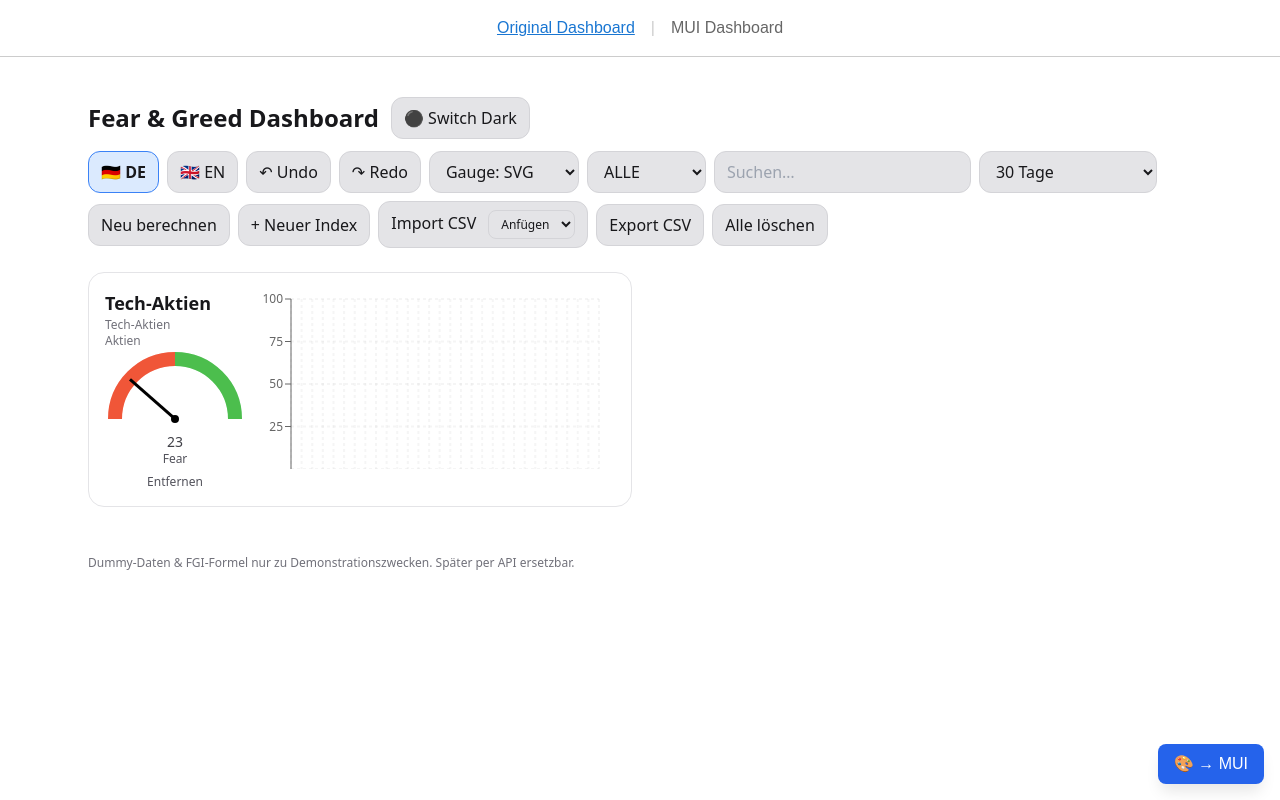
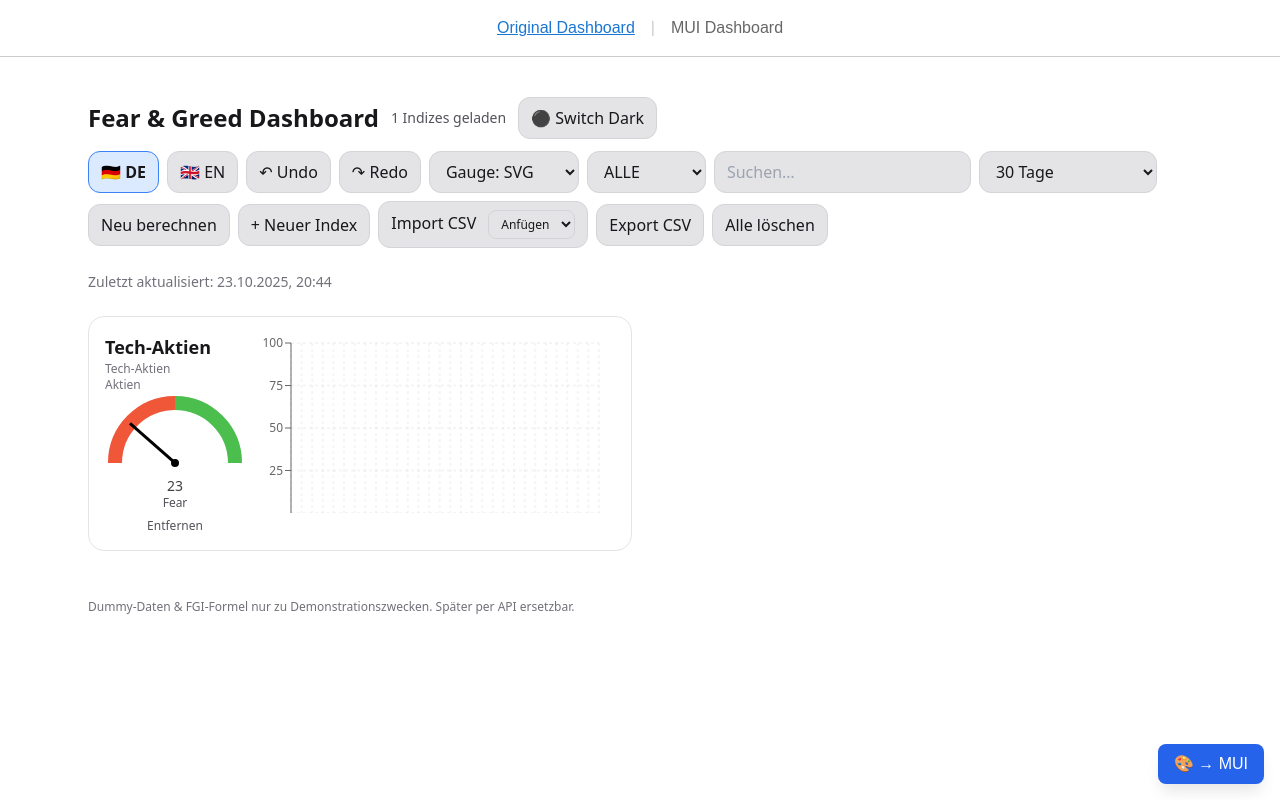
Before and after one commit to techstack-aj/fg-dashboard, a React (Vite) app: page / in a window 1280 px wide. Built offline with nearby package versions, Linux system fonts and the light colour scheme.

Commit message:
feat: Complete Chapter 7.2 - Interpolation (#22)
- Add 5 interpolation keys (indices_loaded, indices_filtered, last_updated, export_success, delete_success)
- Implement 7 interpolation features in App.tsx
- Update roadmap with full config.ts example
- Clean example keys from config.ts

```diff
--- a/src/App.tsx
+++ b/src/App.tsx
@@ -11,13 +11,14 @@ import LanguageSwitcher from "./components/LanguageSwitcher";
 import { useTranslation } from "react-i18next";
 
 export default function App() {
-  const { t } = useTranslation();
+  const { t, i18n } = useTranslation();
   const { items, addIndex, removeIndex, recompute, undo, redo } = useIndices();
   const [query, setQuery] = useState("");
   const [range, setRange] = useState<"7" | "30" | "90">("30");
   const [category, setCategory] = useState<"ALL" | string>("ALL");
   const [gauge, setGauge] = useState<"svg" | "radial">("svg");
   const { theme, setTheme } = useTheme();
+  const [lastUpdate, setLastUpdate] = useState<Date>(new Date());
 
   const filtered = useMemo(() => {
     return items.filter(
@@ -29,8 +30,11 @@ export default function App() {
   }, [items, query, category]);
 
   const handelRemoveAll = () => {
+    const count = items.length;
     if (window.confirm(t("delete_all_confirm"))) {
       items.forEach(i => removeIndex(i.id));
+      alert(t("delete_success", { count }));
+      setLastUpdate(new Date());
     }
   }
 
@@ -44,6 +48,12 @@ export default function App() {
   <div className="max-w-6xl mx-auto p-6 space-y-6 bg-white text-zinc-900 dark:bg-zinc-950 dark:text-zinc-100">
       <header className="flex items-center gap-3 flex-wrap">
         <h1 className="text-2xl font-bold">{t("fear_greed_dashboard")}</h1>
+        <span className="text-sm text-zinc-600 dark:text-zinc-400">
+          {category === "ALL"
+            ? t("indices_loaded", { count: items.length })
+            : t("indices_filtered", { filtered: filtered.length, total: items.length })
+          }
+        </span>
         <button
           onClick={() => setTheme(theme === "dark" ? "light" : "dark")}
           className="px-3 py-2 rounded-xl bg-zinc-200 text-zinc-900 border border-zinc-300 dark:bg-zinc-800 dark:text-zinc-100 dark:border-zinc-700"
@@ -102,7 +112,10 @@ export default function App() {
             <option value="90">{t("90_days")}</option>
           </select>
           <button
-            onClick={() => recompute(undefined)}
+            onClick={() => {
+              recompute(undefined);
+              setLastUpdate(new Date());
+            }}
             className="px-3 py-2 rounded-xl bg-zinc-200 text-zinc-900 border border-zinc-300 dark:bg-zinc-800 dark:text-zinc-100 dark:border-zinc-700"
           >
             {t("recompute")}
@@ -110,7 +123,10 @@ export default function App() {
           <AddIndexDialog onAdd={addIndex} />
           <CsvImport />
           <button
-            onClick={() => exportAllAsCSV(items)}
+            onClick={() => {
+              exportAllAsCSV(items);
+              alert(t("export_success", { count: items.length }));
+            }}
             className="px-3 py-2 rounded-xl bg-zinc-200 text-zinc-900 border border-zinc-300 dark:bg-zinc-800 dark:text-zinc-100 dark:border-zinc-700"
           >
             {t("export_csv")}
@@ -123,6 +139,18 @@ export default function App() {
           </button>
         </div>
       </header>
+
+      <div className="text-sm text-zinc-500 dark:text-zinc-400">
+        {t("last_updated", {
+          date: lastUpdate.toLocaleDateString(i18n.language, {
+            year: 'numeric',
+            month: '2-digit',
+            day: '2-digit',
+            hour: '2-digit',
+            minute: '2-digit'
+          })
+        })}
+      </div>
 
       <main className="grid md:grid-cols-2 gap-4">
         {filtered.map((i) => (
--- a/src/i18n/config.ts
+++ b/src/i18n/config.ts
@@ -5,6 +5,13 @@ import LanguageDetector from 'i18next-browser-languagedetector';
 const resources = {
     de: {
         translation: {
+            // Interpolation Keys (Kapitel 7.2)
+            "indices_loaded": "{{count}} Indizes geladen",
+            "indices_filtered": "{{filtered}} von {{total}} Indizes",
+            "last_updated": "Zuletzt aktualisiert: {{date}}",
+            "export_success": "{{count}} Indizes exportiert",
+            "delete_success": "{{count}} Indizes gelöscht",
+
             // App Header
             "fear_greed_dashboard": "Fear & Greed Dashboard",
             "switch_light": "⚪ Switch Light",
@@ -121,6 +128,13 @@ const resources = {
     },
     en: {
         translation: {
+            // Interpolation Keys (Chapter 7.2)
+            "indices_loaded": "{{count}} indices loaded",
+            "indices_filtered": "{{filtered}} of {{total}} indices",
+            "last_updated": "Last updated: {{date}}",
+            "export_success": "{{count}} indices exported",
+            "delete_success": "{{count}} indices deleted",
+
             // App Header
             "fear_greed_dashboard": "Fear & Greed Dashboard",
             "switch_light": "⚪ Switch Light",
```
Also changed, not shown: 1 other file (tests, documents, lock files or other folders).
